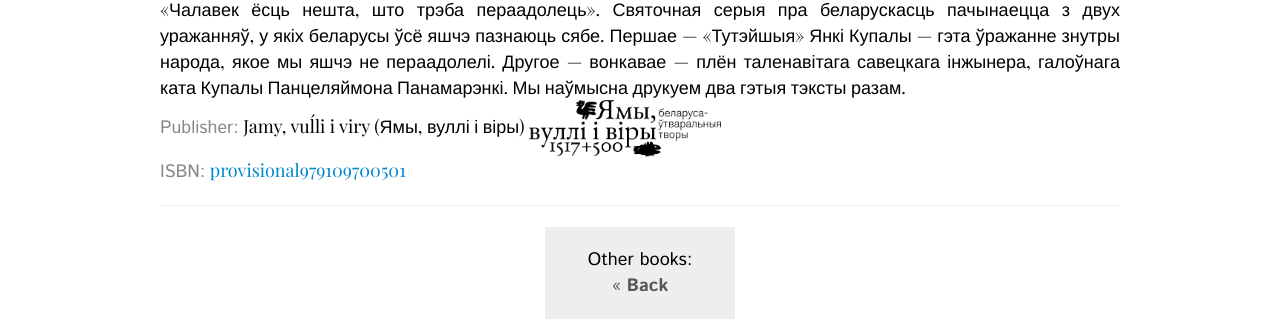
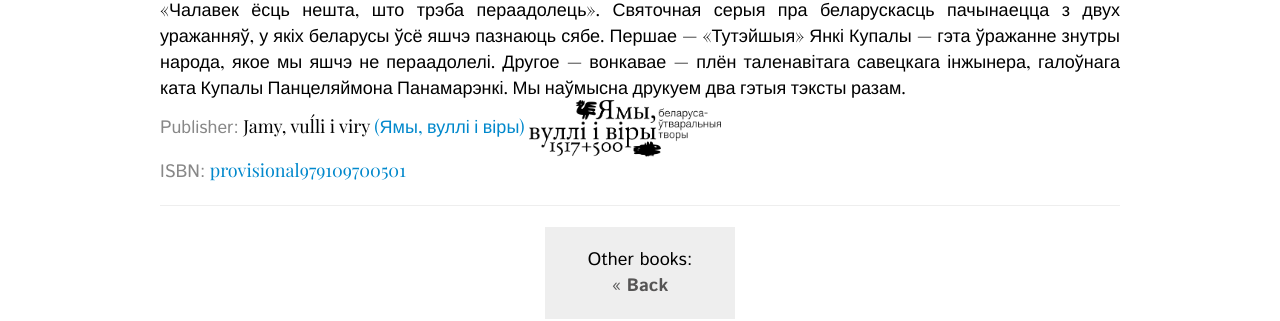
Before and after one commit to mlare/vodary, a Jekyll site: the page built from _posts/2017-08-06-na-arbicie.markdown, in a window 1280 px wide. Shown: the part 1152-1473 px from the top of the page. Built offline with Jekyll 4.4.1, drawn with Linux system fonts in a browser that asks for light colours; some web fonts are replaced; Markdown is read by kramdown in place of the engine named in the settings; part of the change alters nothing that is shown.

```diff
--- a/_posts/2017-08-06-na-arbicie.markdown
+++ b/_posts/2017-08-06-na-arbicie.markdown
@@ -13,7 +13,7 @@ orauthor: Янка Купала, Пантелеймон Пономаренко
 isbn: provisional979109700501
 thumbnail: na-arbicie.png
 tags: Belarusan·language Russian·language Cyrillic·script
-editor: Jamy, vuĺli i viry (Ямы, вуллі і віры)
+editor: Jamy, vuĺli i viry <a href="/tag/belarusan·language/">(Ямы, вуллі і віры)</a>
 editorpic: JamyVulliViry.png
 editpers: M.Seveleu-Dubrovnik
 keywords: Yanka Kupala, Янка Купала, Панцеляймон Панамарэнка, Пантелеймон Пономаренко, Panteleimon Ponomarenko, Тутэйшыя, Тутэйшие, письмо Сталину, ліст да Сталіна, letter to Stalin, о белорусском языке, пра беларускую мову, on Belarusian language
```
